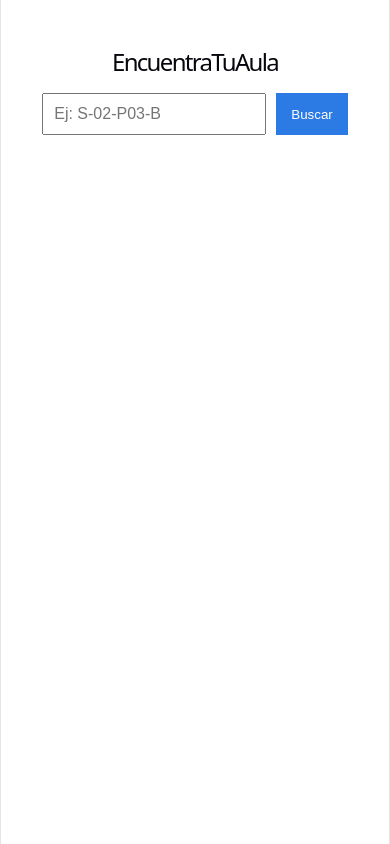
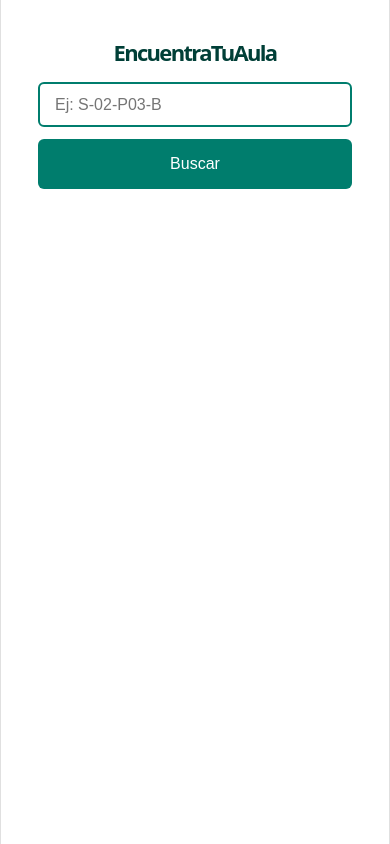
Before and after one commit to Alex-af-2024/encuentra-tu-aula, a React (Vite) app: page / in a window 390 px wide. Built offline with nearby package versions, Linux system fonts and the light colour scheme.

Commit message:
Se mejora UX/UI y agrega color corporativo

```diff
--- a/src/components/SearchBar/SearchBar.css
+++ b/src/components/SearchBar/SearchBar.css
@@ -3,18 +3,93 @@
   gap: 10px;
   justify-content: center;
   margin-top: 20px;
+  flex-wrap: wrap;
 }
 
 .search-input {
-  padding: 10px;
-  font-size: 16px;
-  width: 200px;
+  padding: 15px 20px;
+  font-size: 18px;
+  width: 300px;
+  max-width: 90vw;
+  height: 50px;
+  border: 2px solid #007d6d;
+  border-radius: 6px;
+  transition: border-color 0.3s;
+  box-sizing: border-box;
+}
+
+.search-input:focus {
+  outline: none;
+  border-color: #003f37;
+  box-shadow: 0 0 0 2px rgba(0, 125, 109, 0.1);
 }
 
 .search-button {
-  padding: 10px 15px;
-  background-color: #2c7be5;
+  padding: 15px 20px;
+  background-color: #007d6d;
   color: white;
   border: none;
   cursor: pointer;
+  border-radius: 6px;
+  font-weight: 500;
+  font-size: 16px;
+  transition: background-color 0.3s;
+  min-width: 60px;
+  height: 50px;
+  display: flex;
+  align-items: center;
+  justify-content: center;
 }
+
+.search-button:hover {
+  background-color: #003f37;
+}
+
+.search-button:active {
+  background-color: #003f37;
+}
+
+/* Tablets */
+@media (max-width: 768px) {
+  .search-form {
+    gap: 8px;
+  }
+
+  .search-input {
+    width: calc(100% - 70px);
+    font-size: 16px;
+  }
+
+  .search-button {
+    padding: 12px 15px;
+    font-size: 14px;
+  }
+}
+
+/* Móviles */
+@media (max-width: 480px) {
+  .search-form {
+    flex-direction: column;
+    gap: 12px;
+    padding: 0 15px;
+  }
+
+  .search-input {
+    width: 100%;
+    font-size: 16px;
+    padding: 12px 15px;
+    height: 45px;
+  }
+
+  .search-button {
+    width: 100%;
+    padding: 12px 15px;
+    font-size: 16px;
+    min-width: unset;
+  }
+}
+
+#search-input{
+  background: white;
+  color: black;
+}
--- a/src/components/SearchBar/SearchBar.jsx
+++ b/src/components/SearchBar/SearchBar.jsx
@@ -20,6 +20,7 @@ const SearchBar = ({ onSearch }) => {
   return (
     <form className="search-form" onSubmit={handleSubmit}>
       <input
+        id="search-input"
         type="text"
         placeholder="Ej: S-02-P03-B"
         value={input}
--- a/src/index.css
+++ b/src/index.css
@@ -1,12 +1,12 @@
 :root {
-  --text: #6b6375;
-  --text-h: #08060d;
-  --bg: #fff;
-  --border: #e5e4e7;
-  --code-bg: #f4f3ec;
-  --accent: #aa3bff;
-  --accent-bg: rgba(170, 59, 255, 0.1);
-  --accent-border: rgba(170, 59, 255, 0.5);
+  --text: #333333;
+  --text-h: #003f37;
+  --bg: #ffffff;
+  --border: #e0e0e0;
+  --code-bg: #f9f9f9;
+  --accent: #007d6d;
+  --accent-bg: rgba(0, 125, 109, 0.1);
+  --accent-border: rgba(0, 125, 109, 0.5);
   --social-bg: rgba(244, 243, 236, 0.5);
   --shadow:
     rgba(0, 0, 0, 0.1) 0 10px 15px -3px, rgba(0, 0, 0, 0.05) 0 4px 6px -2px;
@@ -28,18 +28,26 @@
   @media (max-width: 1024px) {
     font-size: 16px;
   }
+
+  @media (max-width: 768px) {
+    font-size: 15px;
+  }
+
+  @media (max-width: 480px) {
+    font-size: 14px;
+  }
 }
 
 @media (prefers-color-scheme: dark) {
   :root {
-    --text: #9ca3af;
-    --text-h: #f3f4f6;
-    --bg: #16171d;
-    --border: #2e303a;
-    --code-bg: #1f2028;
-    --accent: #c084fc;
-    --accent-bg: rgba(192, 132, 252, 0.15);
-    --accent-border: rgba(192, 132, 252, 0.5);
+    --text: #e0e0e0;
+    --text-h: #ffffff;
+    --bg: #f5f5f5;
+    --border: #d0d0d0;
+    --code-bg: #f0f0f0;
+    --accent: #007d6d;
+    --accent-bg: rgba(0, 125, 109, 0.15);
+    --accent-border: rgba(0, 125, 109, 0.5);
     --social-bg: rgba(47, 48, 58, 0.5);
     --shadow:
       rgba(0, 0, 0, 0.4) 0 10px 15px -3px, rgba(0, 0, 0, 0.25) 0 4px 6px -2px;
@@ -55,8 +63,8 @@ body {
 }
 
 #root {
-  width: 1126px;
-  max-width: 100%;
+  width: 100%;
+  max-width: 1126px;
   margin: 0 auto;
   text-align: center;
   border-inline: 1px solid var(--border);
@@ -64,6 +72,7 @@ body {
   display: flex;
   flex-direction: column;
   box-sizing: border-box;
+  padding: 0 10px;
 }
 
 h1,
--- a/src/pages/Home/Home.css
+++ b/src/pages/Home/Home.css
@@ -7,7 +7,13 @@
 .title {
   font-size: 28px;
   margin-bottom: 20px;
+  color: #003f37;
+  font-weight: 600;
 }
+
+p{
+    color: black;
+  }
 
 .loading-text {
   margin-top: 20px;
@@ -16,23 +22,28 @@
 
 .error-text {
   margin-top: 20px;
-  color: red;
+  color: #d32f2f;
   font-weight: bold;
 }
 
 .result-box {
   margin-top: 30px;
   padding: 20px;
-  border: 1px solid #ddd;
+  border: 2px solid #007d6d;
   border-radius: 8px;
   max-width: 400px;
   margin-left: auto;
   margin-right: auto;
   text-align: left;
+  background-color: #ffffff;
+  box-shadow: 0 2px 4px rgba(0, 63, 55, 0.1);
 }
 
 .aula-title {
   margin-bottom: 10px;
+  color: #3ba236;
+  font-weight: 600;
+  font-size: 18px;
 }
 
 .result-image {
@@ -46,11 +57,11 @@
   line-height: 1.5;
 }
 
-/* Media queries para móviles */
+/* Tablets */
 @media (max-width: 768px) {
   .home-container {
     margin-top: 20px;
-    padding: 10px;
+    padding: 15px;
   }
 
   .title {
@@ -66,4 +77,45 @@
   .result-image {
     margin-top: 10px;
   }
+
+  p{
+    color: black;
+    font-size: 16px;
+  }
 }
+
+/* Móviles pequeños */
+@media (max-width: 480px) {
+  .home-container {
+    margin-top: 10px;
+    padding: 12px;
+  }
+
+  .title {
+    font-size: 22px;
+    margin-bottom: 15px;
+  }
+
+  .result-box {
+    padding: 12px;
+    max-width: 100%;
+    border-radius: 6px;
+  }
+
+  .aula-title {
+    font-size: 16px;
+  }
+
+  .result-image {
+    margin-top: 10px;
+    border-radius: 6px;
+  }
+
+  .guide-text {
+    font-size: 14px;
+  }
+
+  p {
+    font-size: 14px;
+  }
+}
```
Also changed, not shown: src/components/AulaResult/AulaResult.css (+27 -1 lines), 1 other file (tests, documents, lock files or other folders).
